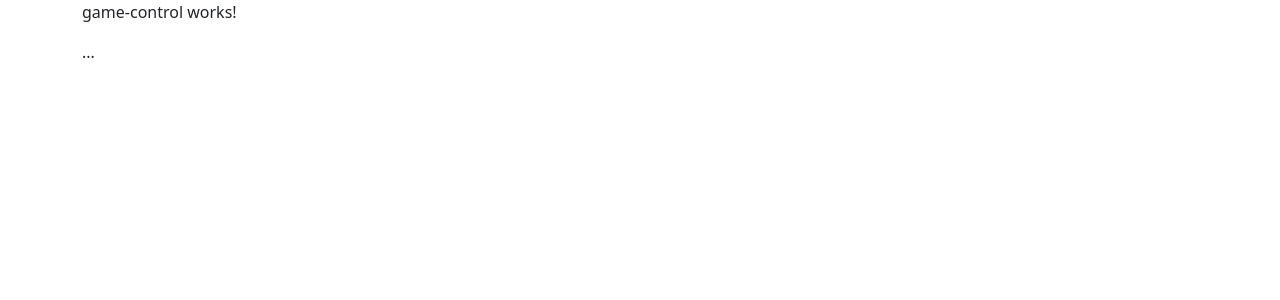
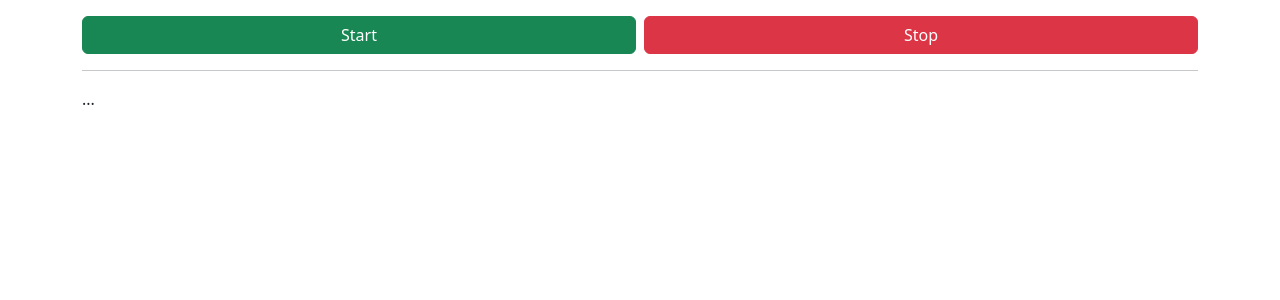
Before and after one commit to IrrerPolterer/-angular_course, an Angular app: page / in a window 1280 px wide. Shown: the top 300 px of the page. Built offline with nearby package versions, Linux system fonts and the light colour scheme.

Commit message:
prepare game controller button functionality

```diff
--- a/src/app/app.component.html
+++ b/src/app/app.component.html
@@ -1,9 +1,7 @@
-<div class="container">
-  <div class="row">
-    <div class="col">
-      <app-game-control></app-game-control>
-    </div>
-  </div>
+<div class="container py-3">
+  <app-game-control></app-game-control>
+
+  <hr />
 
   <div class="row">
     <div class="col">...</div>
--- a/src/app/game-control/game-control.component.html
+++ b/src/app/game-control/game-control.component.html
@@ -1 +1,20 @@
-<p>game-control works!</p>
+<div class="row g-2">
+  <div class="col-sm">
+    <button
+      (click)="gameStart.emit()"
+      type="button"
+      class="w-100 btn btn-success"
+    >
+      Start
+    </button>
+  </div>
+  <div class="col-sm">
+    <button
+      (click)="gameStop.emit()"
+      type="button"
+      class="w-100 btn btn-danger"
+    >
+      Stop
+    </button>
+  </div>
+</div>
```
Also changed, not shown: src/app/game-control/game-control.component.ts (+6 -6 lines).
